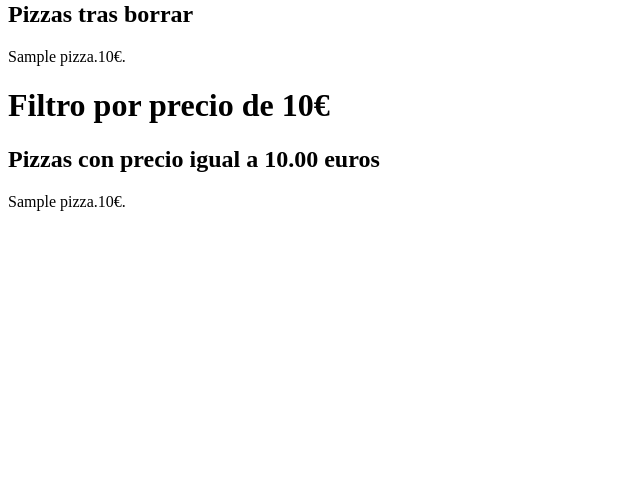
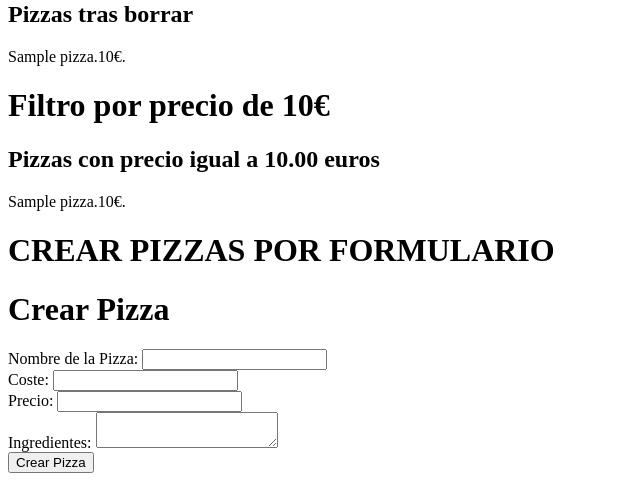
Before and after one commit to Alesso-ai/DWES_APUNTES, a PHP site: page / in a window 1280 px wide. Shown: the part 377-866 px from the top of the page, without its empty margins (0-640 px from the left). Before the commit the page ends 588 px from the top, so only its background shows below. Run offline with PHP 8.4, Linux system fonts and the light colour scheme; tables that the repository leaves empty or names only in its code hold one stand-in row (values such as "Sample post").

Commit message:
Formulario de pizzas

```diff
--- /dev/null
+++ b/DWES_PHP/CRUD/index.html
@@ -0,0 +1,26 @@
+<!DOCTYPE html>
+<html lang="es">
+<head>
+    <meta charset="UTF-8">
+    <meta name="viewport" content="width=device-width, initial-scale=1.0">
+    <title>Crear Pizza</title>
+</head>
+<body>
+    <h1>Crear Pizza</h1>
+    <form action="procesar_pizza.php" method="post">
+        <label for="nombre">Nombre de la Pizza:</label>
+        <input type="text" id="nombre" name="nombre" required><br>
+
+        <label for="coste">Coste:</label>
+        <input type="number" step="0.01" id="coste" name="coste" required><br>
+
+        <label for="precio">Precio:</label>
+        <input type="number" step="0.01" id="precio" name="precio" required><br>
+
+        <label for="ingredientes">Ingredientes:</label>
+        <textarea id="ingredientes" name="ingredientes"  required></textarea><br>
+
+        <input type="submit" value="Crear Pizza">
+    </form>
+</body>
+</html>
--- a/DWES_PHP/CRUD/index.php
+++ b/DWES_PHP/CRUD/index.php
@@ -121,4 +121,43 @@ function pizzaPrecio($conn, $precioFiltro){
 echo "<h2>Pizzas con precio igual a 10.00 euros</h2>";
 pizzaPrecio($conn, 10.00);
 
+
+
+
+echo "<h1>CREAR PIZZAS POR FORMULARIO</h1>";
+require_once("index.html");
+
+
+if ($_SERVER["REQUEST_METHOD"] == "POST") {
+    // Recuperar datos del formulario
+    $nombre = $_POST["nombre"];
+    $coste = $_POST["coste"];
+    $precio = $_POST["precio"];
+    $ingredientes = $_POST["ingredientes"];
+
+    // Validar y procesar los datos (puedes agregar más validaciones según tus necesidades)
+
+    // Conectar a la base de datos
+    $cadena_conexion = 'mysql:dbname=dwes_t3;host=127.0.0.1';
+    $usuario = "root";
+    $clave = "";
+
+    // Insertar la pizza en la base de datos
+    $insertar = $conn->prepare("INSERT INTO pizza (nombre, coste, precio, ingredientes) VALUES (:nombre, :coste, :precio, :ingredientes)");
+
+    $insertar->bindParam(':nombre', $nombre);
+    $insertar->bindParam(':coste', $coste);
+    $insertar->bindParam(':precio', $precio);
+    $insertar->bindParam(':ingredientes', $ingredientes);
+
+    if ($insertar->execute()) {
+        echo "Pizza creada exitosamente.";
+    } else {
+        echo "Error al crear la pizza.";
+    }
+}
+
+
+
+
 ?>
```
